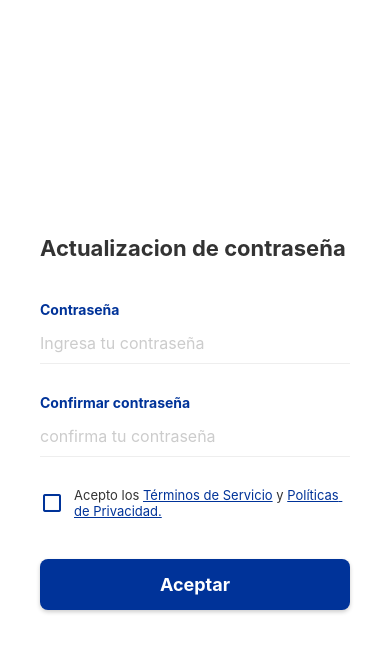
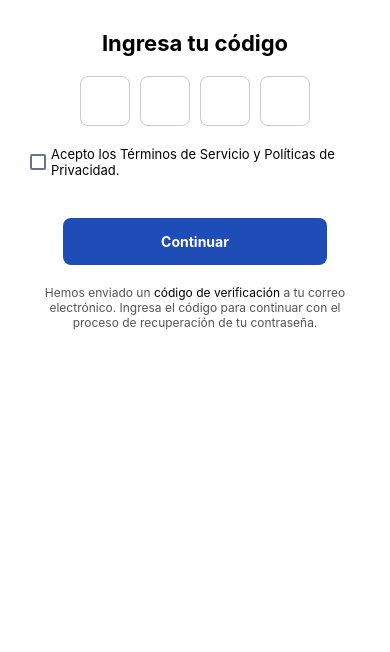
Before and after one commit to Zaidyfuentes/epsas_movil_wilson, a React Native app: screen / in a window 390 px wide. Shown: the top 652 px of the page. Built offline with nearby package versions, Linux system fonts and the light colour scheme.

Commit message:
mi recuperar contraseña

```diff
--- a/App.js
+++ b/App.js
@@ -1,132 +1,133 @@
 import React, { useState } from "react";
-import { StyleSheet, Text, View, TextInput, TouchableOpacity, Alert, Pressable } from 'react-native';
-import { StatusBar } from 'expo-status-bar';
-import { MaterialCommunityIcons } from '@expo/vector-icons';
+import { View, Text, TextInput, StyleSheet, TouchableOpacity, CheckBox } from "react-native";
 
 export default function App() {
-  const [password, setPassword] = useState("");
-  const [confirmPassword, setConfirmPassword] = useState("");
-  const [isSelected, setSelection] = useState(false);
 
-  const handleUpdate = () => {
-    if (!password || !confirmPassword) {
-      Alert.alert("Error", "Completa todos los campos");
-      return;
-    }
-    if (password !== confirmPassword) {
-      Alert.alert("Error", "Las contraseñas no coinciden");
-      return;
-    }
-    if (!isSelected) {
-      Alert.alert("Error", "Debes aceptar los términos y condiciones");
-      return;
-    }
-    Alert.alert("Éxito", "Contraseña actualizada");
+  const [codigo, setCodigo] = useState(["", "", "", ""]);
+  const [aceptado, setAceptado] = useState(false);
+
+  const cambiarCodigo = (text, index) => {
+    let nuevo = [...codigo];
+    nuevo[index] = text;
+    setCodigo(nuevo);
   };
 
   return (
     <View style={styles.container}>
-      <View style={styles.formContainer}>
-        <Text style={styles.titulo}>Actualizacion de contraseña</Text>
 
-        <Text style={styles.label}>Contraseña</Text>
-        <TextInput
-          style={styles.input}
-          placeholder="Ingresa tu contraseña"
-          placeholderTextColor="#ccc"
-          secureTextEntry
-          value={password}
-          onChangeText={setPassword}
+      <Text style={styles.titulo}>Ingresa tu código</Text>
+
+      {/* INPUTS DEL CODIGO */}
+      <View style={styles.codigoContainer}>
+        {codigo.map((valor, index) => (
+          <TextInput
+            key={index}
+            style={styles.input}
+            maxLength={1}
+            keyboardType="numeric"
+            value={valor}
+            onChangeText={(text) => cambiarCodigo(text, index)}
+          />
+        ))}
+
+      </View>
+
+      {/* CHECKBOX */}
+      <View style={styles.checkContainer}>
+        <CheckBox
+          value={aceptado}
+          onValueChange={setAceptado}
         />
+        <Text style={styles.textoCheck}>
+          Acepto los <Text style={styles.link}>Términos de Servicio</Text> y{" "}
+          <Text style={styles.link}>Políticas de Privacidad</Text>.
+        </Text>
+      </View>
 
-        <Text style={styles.label}>Confirmar contraseña</Text>
-        <TextInput
-          style={styles.input}
-          placeholder="confirma tu contraseña"
-          placeholderTextColor="#ccc"
-          secureTextEntry
-          value={confirmPassword}
-          onChangeText={setConfirmPassword}
-        />
+      {/* BOTON */}
+      <TouchableOpacity style={styles.boton}
+          onPress={()=> navigation.navigate("ActualizarPassword")}>
 
-        <Pressable style={styles.checkboxContainer} onPress={() => setSelection(!isSelected)}>
-          <MaterialCommunityIcons
-            name={isSelected ? "checkbox-marked" : "checkbox-blank-outline"}
-            size={24}
-            color="#003399"
-          />
-          <Text style={styles.checkboxText}>
-            Acepto los <Text style={styles.link}>Términos de Servicio</Text> y <Text style={styles.link}>Políticas de Privacidad.</Text>
-          </Text>
-        </Pressable>
+        <Text style={styles.textoBoton}>Continuar</Text>
+      </TouchableOpacity>
 
-        <TouchableOpacity style={styles.boton} onPress={handleUpdate}>
-          <Text style={styles.botonText}>Aceptar</Text>
-        </TouchableOpacity>
-      </View>
-      <StatusBar style="auto" />
+
+      {/* TEXTO INFERIOR */}
+      <Text style={styles.descripcion}>
+        Hemos enviado un <Text style={styles.link}>código de verificación</Text> a tu correo electrónico.
+        Ingresa el código para continuar con el proceso de recuperación de tu contraseña.
+      </Text>
+
     </View>
   );
 }
 
 const styles = StyleSheet.create({
-  container: {
-    flex: 1,
-    backgroundColor: '#fff',
-    paddingHorizontal: 40,
-    justifyContent: 'center',
+
+  container:{
+    flex:1,
+    backgroundColor:"#fff",
+    alignItems:"center",
+    padding:30
+
   },
-  formContainer: {
-    width: '100%',
+
+  titulo:{
+    fontSize:22,
+    fontWeight:"bold",
+    marginBottom:20
   },
-  titulo: {
-    fontSize: 22,
-    fontWeight: 'bold',
-    color: '#333',
-    marginBottom: 40,
+
+  codigoContainer:{
+    flexDirection:"row",
+    gap:10,
+    marginBottom:20
   },
-  label: {
-    fontSize: 14,
-    fontWeight: 'bold',
-    color: '#003399',
-    marginBottom: 5,
+
+  input:{
+    width:50,
+    height:50,
+    borderWidth:1,
+    borderColor:"#ccc",
+    borderRadius:8,
+    textAlign:"center",
+    fontSize:20
   },
-  input: {
-    borderBottomWidth: 1,
-    borderBottomColor: '#eee',
-    paddingVertical: 10,
-    marginBottom: 30,
-    fontSize: 16,
+
+  checkContainer:{
+    flexDirection:"row",
+    alignItems:"center",
+    marginBottom: 40
   },
-  checkboxContainer: {
-    flexDirection: 'row',
-    alignItems: 'center',
-    marginBottom: 40,
+
+  textoCheck:{
+    flex:1,
+    marginLeft:5,
+    fontSize:13
   },
-  checkboxText: {
-    fontSize: 13,
-    color: '#333',
-    marginLeft: 10,
-    flex: 1,
+
+  link:{
+    color:"#000000"
   },
-  link: {
-    color: '#003399',
-    textDecorationLine: 'underline',
+
+  boton:{
+    backgroundColor:"#1f4db7",
+    padding:15,
+    borderRadius:8,
+    width:"80%",
+    alignItems:"center",
+    marginBottom:20
   },
-  boton: {
-    backgroundColor: "#003399",
-    paddingVertical: 15,
-    borderRadius: 8,
-    alignItems: 'center',
-    shadowColor: "#000",
-    shadowOffset: { width: 0, height: 2 },
-    shadowOpacity: 0.2,
-    shadowRadius: 4,
-    elevation: 5,
+
+  textoBoton:{
+    color:"#fff",
+    fontWeight:"bold"
   },
-  botonText: {
-    color: "white",
-    fontSize: 18,
-    fontWeight: 'bold'
-  },
+
+  descripcion:{
+    fontSize:12,
+    textAlign:"center",
+    color:"#555"
+  }
+
 });
```
